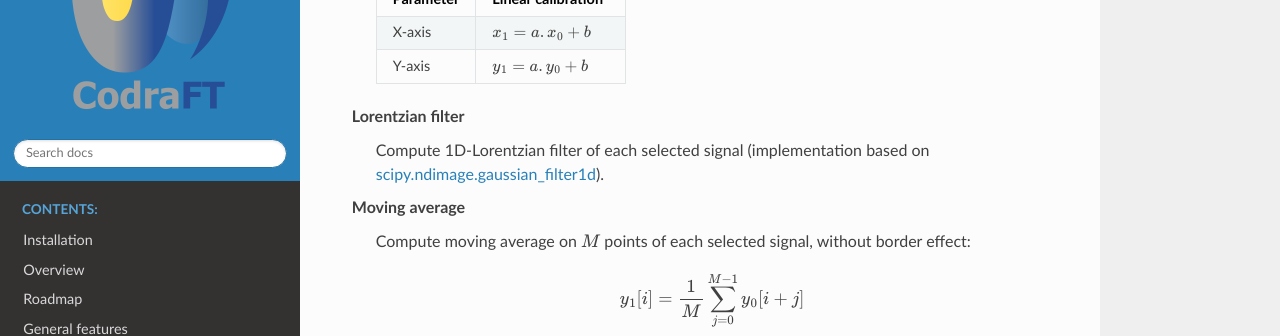
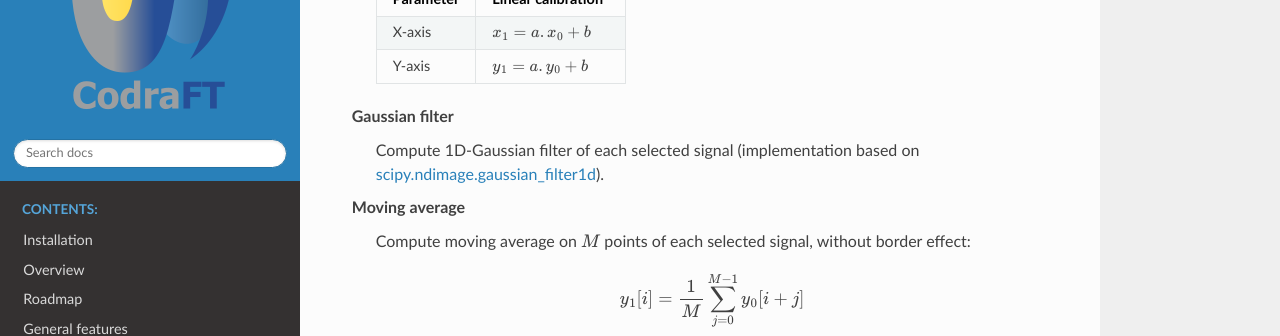
Before and after one commit to DataLab-Platform/DataLab, a Sphinx documentation site: the page built from doc/features/signal/menu/processing.rst, in a window 1280 px wide and 900 px high, scrolled down 1053 px. Shown: the part 151-487 px from the top of the window. Built offline with Sphinx 7.4.7 and the Read the Docs theme 2.0.0, drawn with Linux system fonts in a browser that asks for light colours; formulas are drawn with MathJax 3.

Commit message:
Doc/signal processing: fixed minor typo

```diff
--- a/doc/features/signal/menu/processing.rst
+++ b/doc/features/signal/menu/processing.rst
@@ -43,8 +43,8 @@ Linear calibration
         * - Y-axis
           - :math:`y_{1} = a.y_{0} + b`
 
-Lorentzian filter
-    Compute 1D-Lorentzian filter of each selected signal
+Gaussian filter
+    Compute 1D-Gaussian filter of each selected signal
     (implementation based on `scipy.ndimage.gaussian_filter1d <https://docs.scipy.org/doc/scipy/reference/generated/scipy.ndimage.gaussian_filter1d.html>`_).
 
 Moving average
```
Also changed, not shown: 1 other file.
